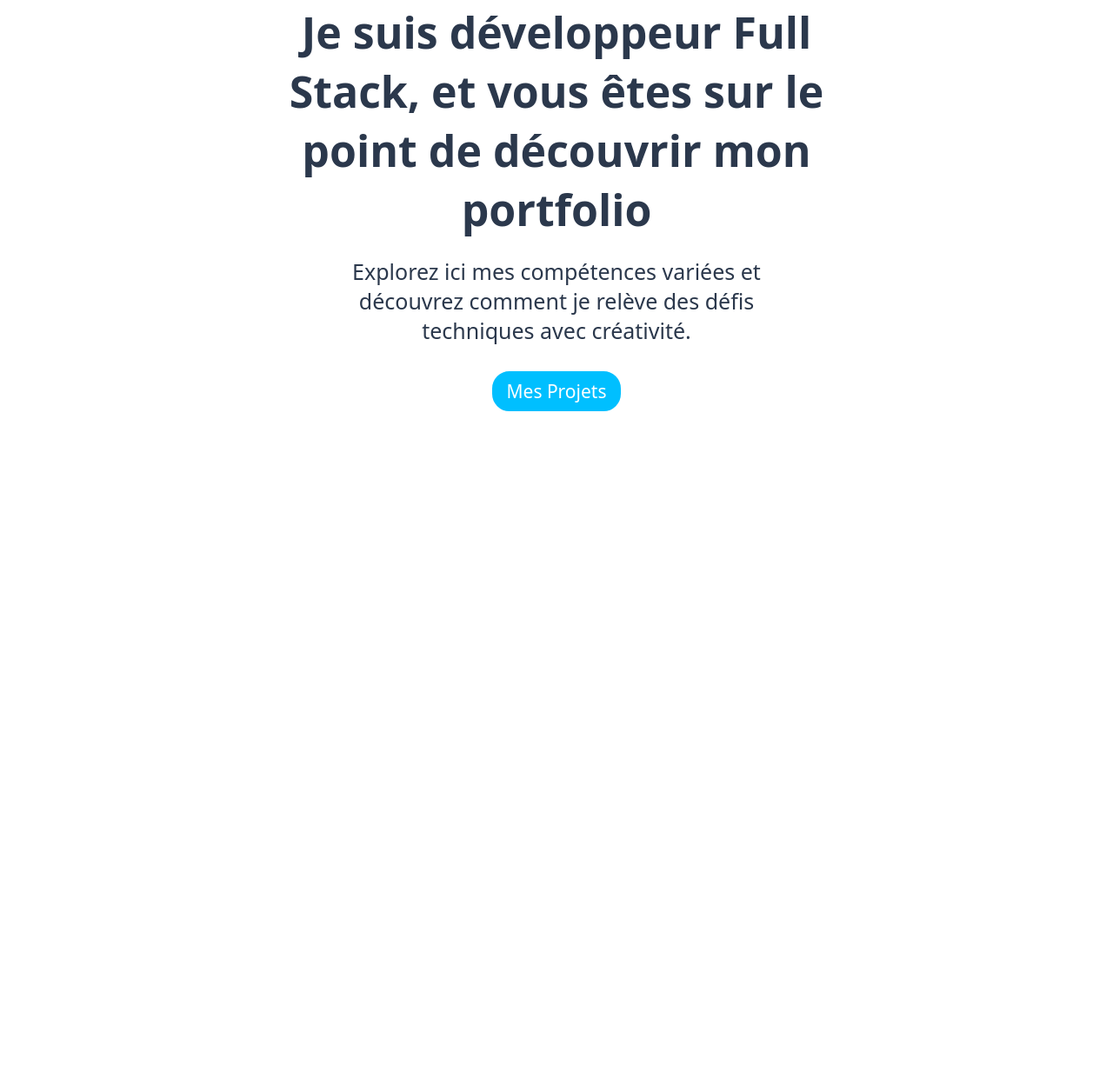
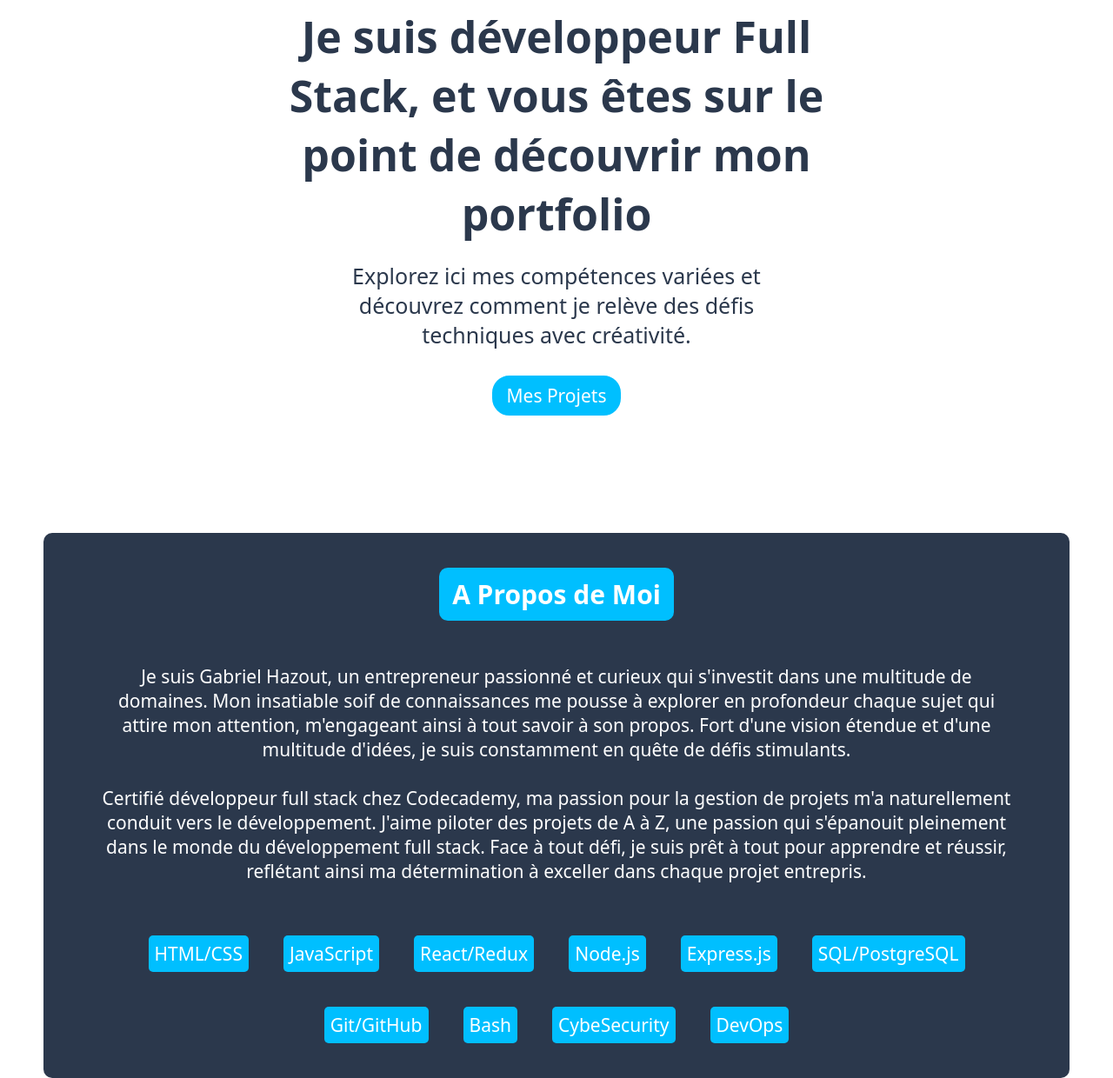
Before and after one commit to Gabrielhzt/Gabriel-Hazout-Portfolio, a plain HTML site: page index.html in a window 1280 px wide. Shown: the part 254-1494 px from the top of the page at 87% size. Before the commit the page ends 800 px from the top, so only its background shows below. Drawn offline with Linux system fonts and the light colour scheme.

Commit message:
Added About Me

```diff
--- a/index.html
+++ b/index.html
@@ -8,13 +8,13 @@
     <title>Gabriel-Hazout-Portfolio</title>
 </head>
 <body>
-    <header>
+    <header id="Home">
         <nav>
             <div class="nav">
                 <h1>Gabriel Hazout</h1>
                 <ul>
-                    <a href="#Acceuil"><li>Acceuil</li></a>
-                    <a href="#APropos"><li>A propos</li></a>
+                    <a href="#Home"><li>Acceuil</li></a>
+                    <a href="#About"><li>A propos</li></a>
                     <a href="#Projets"><li>Projets</li></a>
                     <a href="#Contact"><li>Contact</li></a>
                 </ul>
@@ -31,6 +31,26 @@
             <a href="#Projets"><button>Mes Projets</button></a>
         </div>
     </header>
+    <main>
+        <section id="About">
+            <div class="title">
+                <h2>A Propos de Moi</h2>
+            </div>
+            <p>Je suis Gabriel Hazout, un entrepreneur passionné et curieux qui s'investit dans une multitude de domaines. Mon insatiable soif de connaissances me pousse à explorer en profondeur chaque sujet qui attire mon attention, m'engageant ainsi à tout savoir à son propos. Fort d'une vision étendue et d'une multitude d'idées, je suis constamment en quête de défis stimulants. <br><br>Certifié développeur full stack chez Codecademy, ma passion pour la gestion de projets m'a naturellement conduit vers le développement. J'aime piloter des projets de A à Z, une passion qui s'épanouit pleinement dans le monde du développement full stack. Face à tout défi, je suis prêt à tout pour apprendre et réussir, reflétant ainsi ma détermination à exceller dans chaque projet entrepris.</p>
+            <ul class="skills">
+                <li>HTML/CSS</li>
+                <li>JavaScript</li>
+                <li>React/Redux</li>
+                <li>Node.js</li>
+                <li>Express.js</li>
+                <li>SQL/PostgreSQL</li>
+                <li>Git/GitHub</li>
+                <li>Bash</li>
+                <li>CybeSecurity</li>
+                <li>DevOps</li>
+            </ul>
+        </section>
+    </main>
 
     <script src="app.js"></script>
 </body>
--- a/styles.css
+++ b/styles.css
@@ -65,7 +65,7 @@ button:hover {
 
 .welc {
     text-align: center;
-    margin: 130px 300px 0px;
+    margin: 135px 300px 135px;
 
 }
 
@@ -78,3 +78,50 @@ button:hover {
     font-size: 25px;
     margin: 0px 60px 30px;
 }
+
+/* About Me */
+
+#About {
+    margin: 0px 50px;
+    padding: 40px 60px;
+    background-color: #2B384C;
+    text-align: center;
+    border-radius: 10px;
+}
+
+.title {
+    display: flex;
+    justify-content: center;
+    margin-bottom: 50px;
+}
+
+#About h2 {
+    color: #fff;
+    font-size: 30px;
+    width: 250px;
+    background-color: #00BFFF;
+    padding: 10px;
+    border-radius: 10px;
+
+}
+
+#About p {
+    color: #fff;
+    line-height: 28px;
+    margin-bottom: 60px;
+}
+
+#About ul {
+    display: flex;
+    align-items: center;
+    justify-content: center;
+    flex-wrap: wrap;
+}
+
+#About li {
+    color: #fff;
+    background-color: #00BFFF;
+    padding: 7px;
+    border-radius: 5px;
+
+}
```
